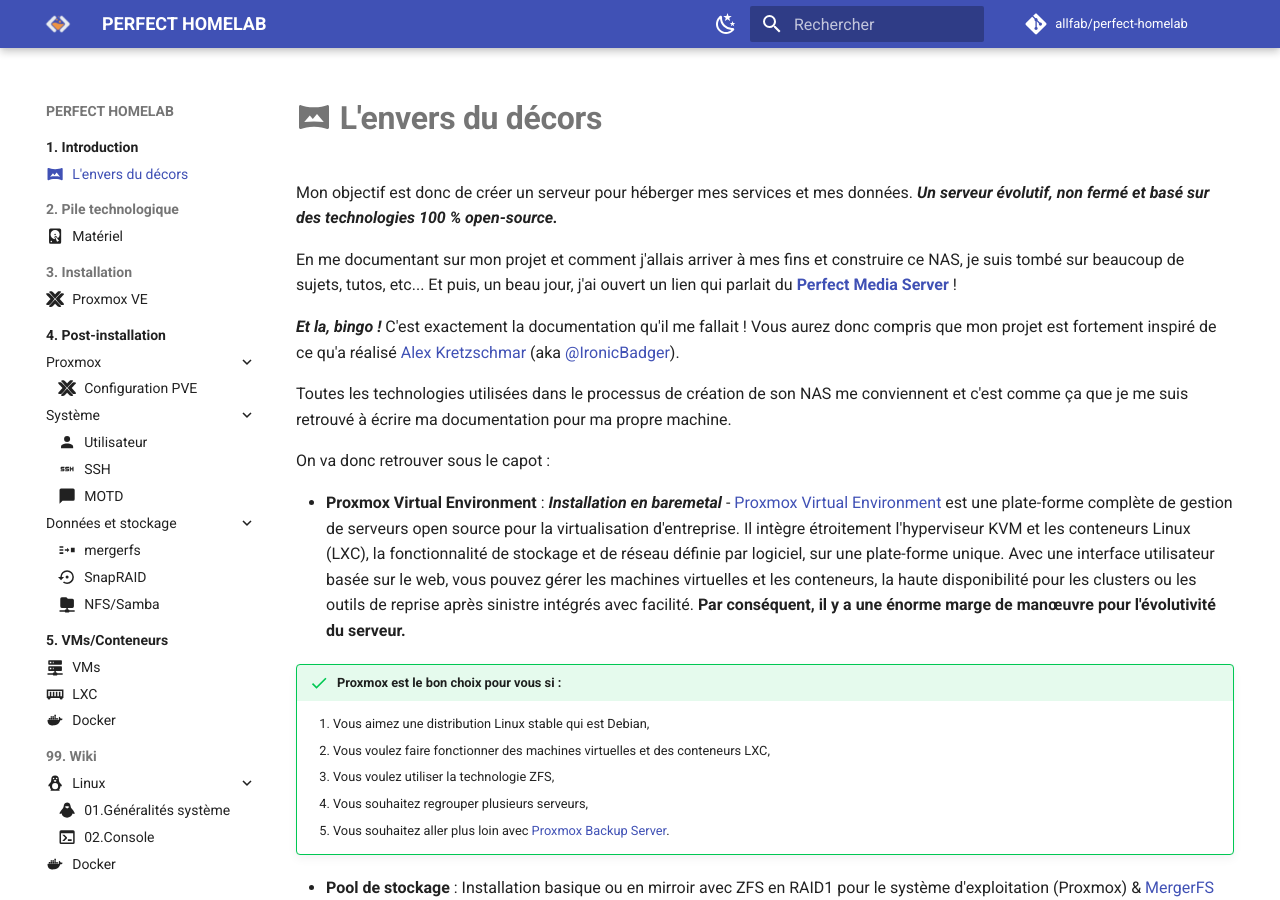
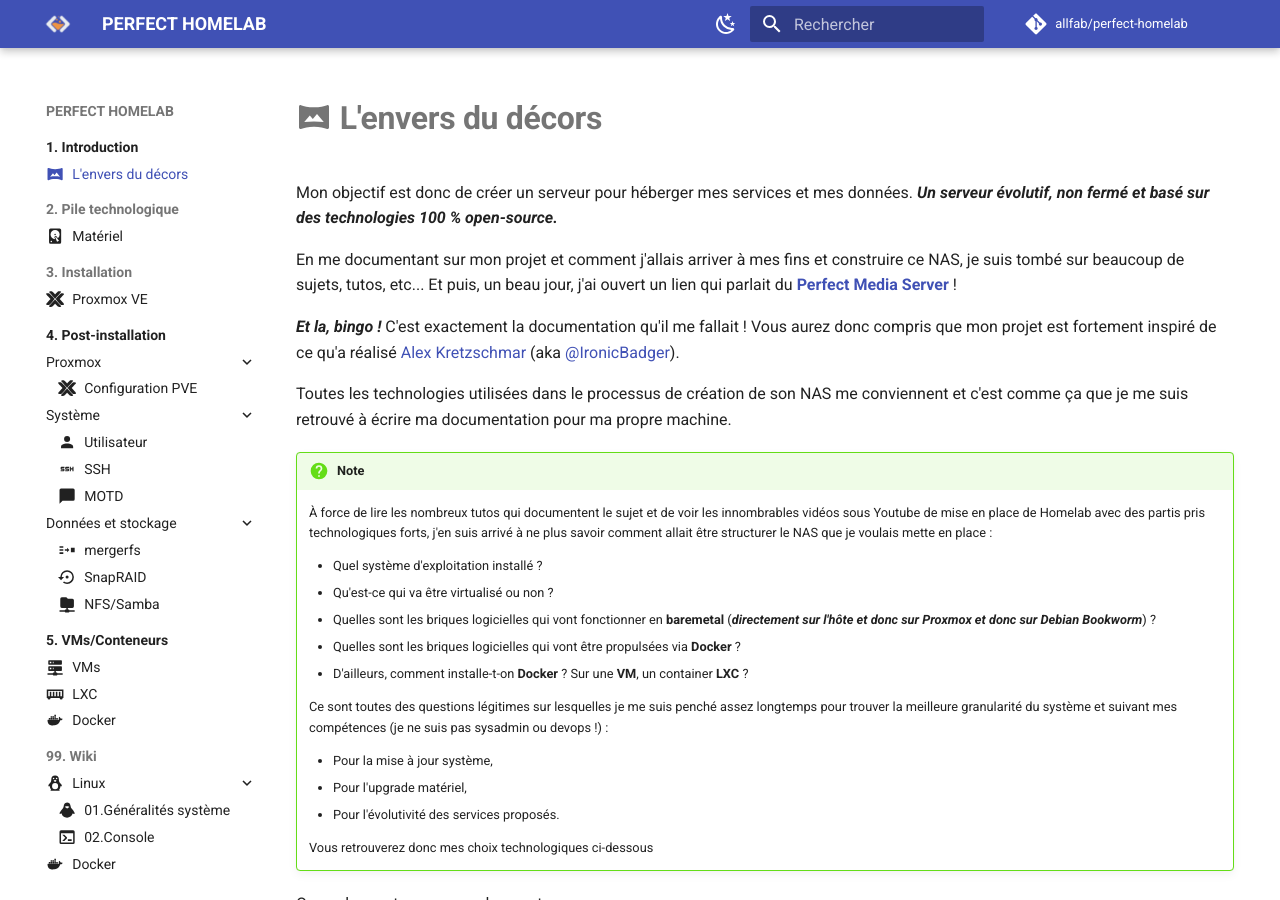
Before and after one commit to allfab/perfect-homelab, an MkDocs documentation site: the page built from docs/overview.md, in a window 1280 px wide and 900 px high. Built offline with MkDocs 1.6.1 and Material for MkDocs 9.7.7, drawn with Linux system fonts in a browser that asks for light colours; some web fonts are replaced; comment, search, counter and statistics services are not loaded.

```diff
--- a/docs/overview.md
+++ b/docs/overview.md
@@ -12,6 +12,25 @@
 ***Et la, bingo !*** C'est exactement la documentation qu'il me fallait ! Vous aurez donc compris que mon projet est fortement inspiré de ce qu'a réalisé [Alex Kretzschmar](https://www.linkedin.com/in/alex-kretzschmar/) (aka [@IronicBadger](https://twitter.com/ironicbadger)).
 
 Toutes les technologies utilisées dans le processus de création de son NAS me conviennent et c'est comme ça que je me suis retrouvé à écrire ma documentation pour ma propre machine.
+
+!!! question "Note"
+
+    À force de lire les nombreux tutos qui documentent le sujet et de voir les innombrables vidéos sous Youtube de mise en place de Homelab avec des partis pris technologiques forts, j'en suis arrivé à ne plus savoir comment allait être structurer le NAS que je voulais mette en place :
+
+    - Quel système d'exploitation installé ?
+    - Qu'est-ce qui va être virtualisé ou non ?
+    - Quelles sont les briques logicielles qui vont fonctionner en **baremetal** (***directement sur l'hôte et donc sur Proxmox et donc sur Debian Bookworm***) ?
+    - Quelles sont les briques logicielles qui vont être propulsées via **Docker** ?
+    - D'ailleurs, comment installe-t-on **Docker** ? Sur une **VM**, un container **LXC** ?
+
+    Ce sont toutes des questions légitimes sur lesquelles je me suis penché assez longtemps pour trouver la meilleure granularité du système et suivant mes compétences (je ne suis pas sysadmin ou devops !) :
+
+    - Pour la mise à jour système,
+    - Pour l'upgrade matériel,
+    - Pour l'évolutivité des services proposés.
+
+    Vous retrouverez donc mes choix technologiques ci-dessous
+
 
 On va donc retrouver sous le capot :
 
@@ -30,6 +49,7 @@
 - **Sauvegarde** : [SnapRAID](http://www.snapraid.it/) pour la parité des données,
 - **Partage** : NFS
 - **Services** : VMs et/ou containers LXC + containers Docker.
+
 
 <div class="grid cards" markdown>
 
```
